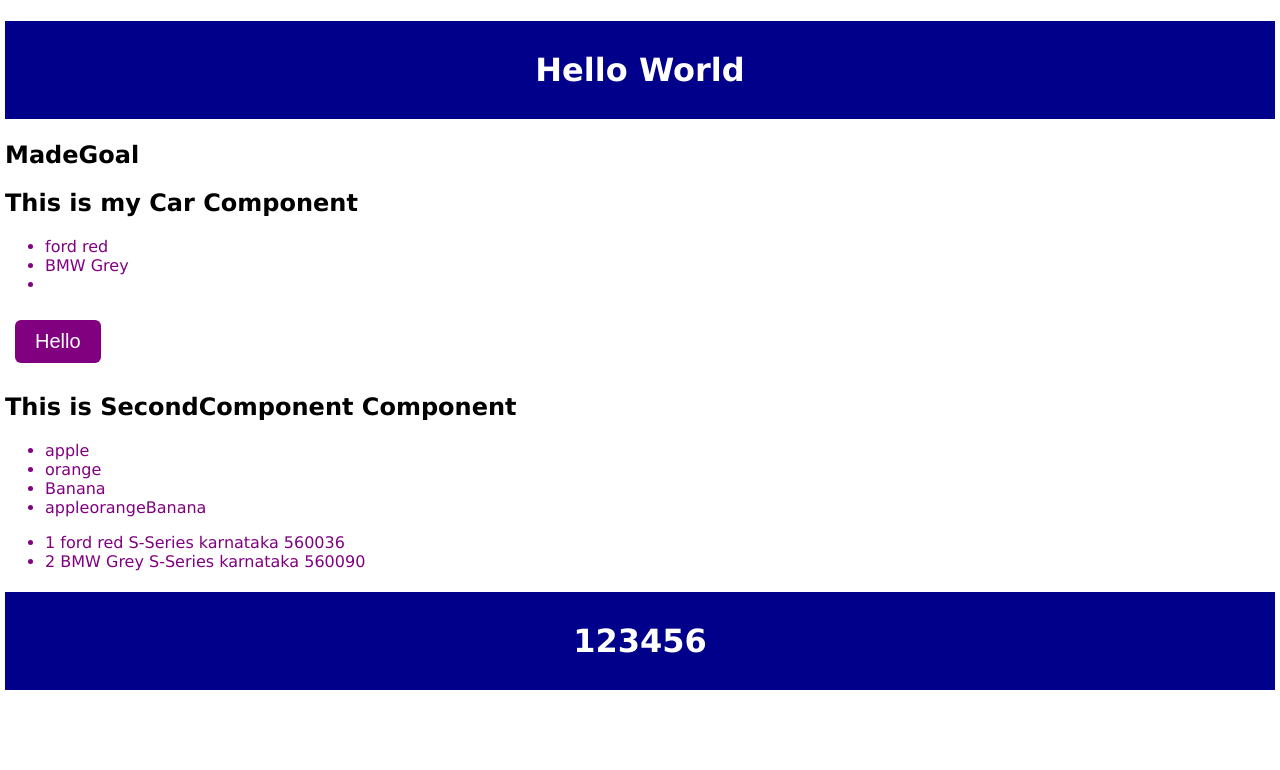
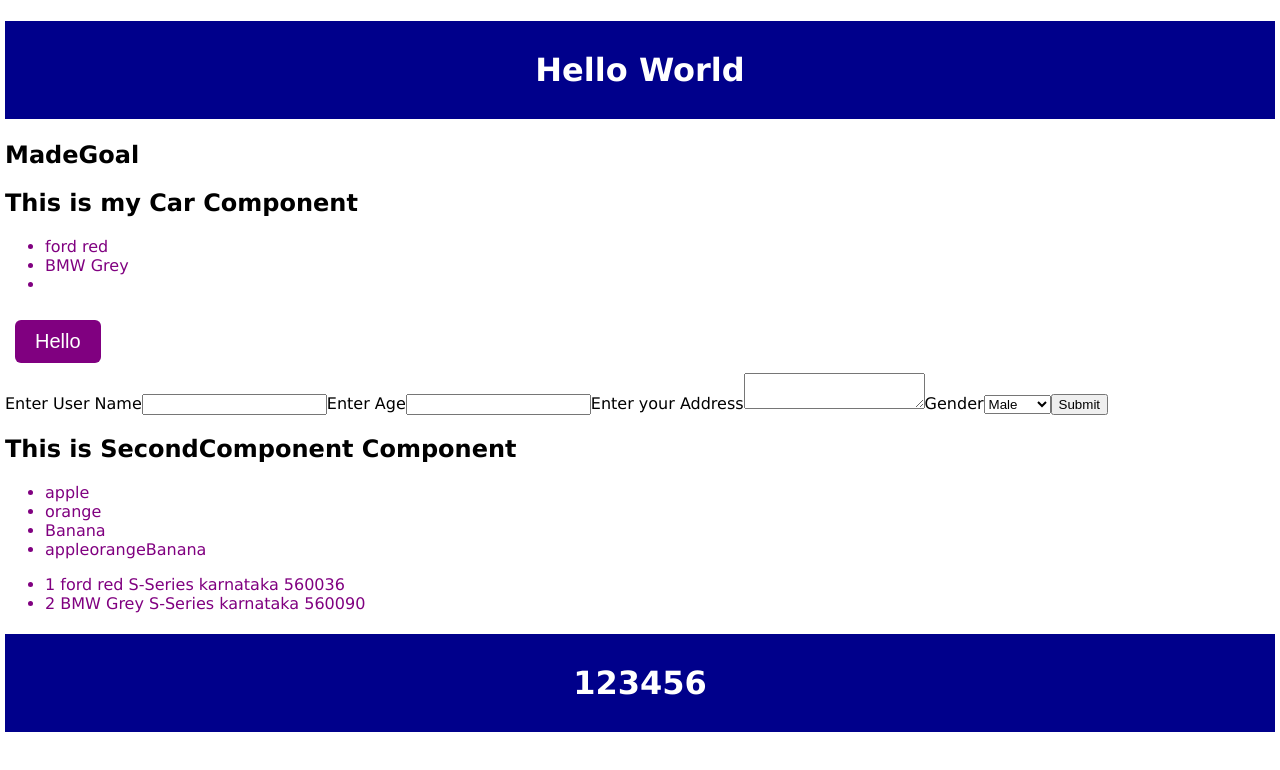
Before and after one commit to santhoshmca2018-2020/Test, a React (Create React App) app: page / in a window 1280 px wide. Shown: the top 770 px of the page. Built offline with nearby package versions, Linux system fonts and the light colour scheme.

Commit message:
Form handling

```diff
--- a/package.json
+++ b/package.json
@@ -35,5 +35,8 @@
       "last 1 firefox version",
       "last 1 safari version"
     ]
+  },
+  "devDependencies": {
+    "react-router-dom": "^6.26.2"
   }
 }
--- a/src/Car.js
+++ b/src/Car.js
@@ -1,6 +1,7 @@
 import React from "react";
 import MadeGoal from "./MadeGoal";
 import MissedGoal from "./MissedGoal";
+import Form from "./Form";
 const isGoal = true;
 
 const shoot = (a,b) => {
@@ -28,7 +29,7 @@ console.log(isGoal)
       </ul>
 
       <button type="submit" onClick={(e)=> shoot("Goal",e)}>Hello</button>
-
+     <Form/>
     </div>
   );
 };
--- /dev/null
+++ b/src/Form.js
@@ -0,0 +1,57 @@
+import React, { useState } from "react";
+const gender = ["Male", "Female"];
+const Form = () => {
+  const [input, setInput] = useState({});
+
+  const handleOnChange = (e) => {
+    const name = e.target.name;
+    const value = e.target.value;
+    setInput((info) => ({ ...info, [name]: value }));
+  };
+
+  const handleSubmit = (e) => {
+    e.preventDefault();
+    console.log(input);
+  };
+  return (
+    <div>
+      <form onSubmit={handleSubmit}>
+        <label>Enter User Name</label>
+        <input
+          type="text"
+          name="username"
+          value={input.username || ""}
+          onChange={handleOnChange}
+        />
+        <label>Enter Age</label>
+        <input
+          type="number"
+          name="age"
+          step={8}
+          value={input.age || ""}
+          onChange={handleOnChange}
+        />
+        <label>Enter your Address</label>
+        <textarea
+          name="address"
+          value={input.address || ""}
+          onChange={handleOnChange}
+        />
+
+        <label>Gender</label>
+        <select
+          name="gender"
+          value={input.gender || ""}
+          onChange={handleOnChange}
+        >
+          {gender.map((item) => (
+            <option>{item}</option>
+          ))}
+        </select>
+        <input type="submit" />
+      </form>
+    </div>
+  );
+};
+
+export default Form;
```
Also changed, not shown: 1 other file (tests, documents, lock files or other folders).
